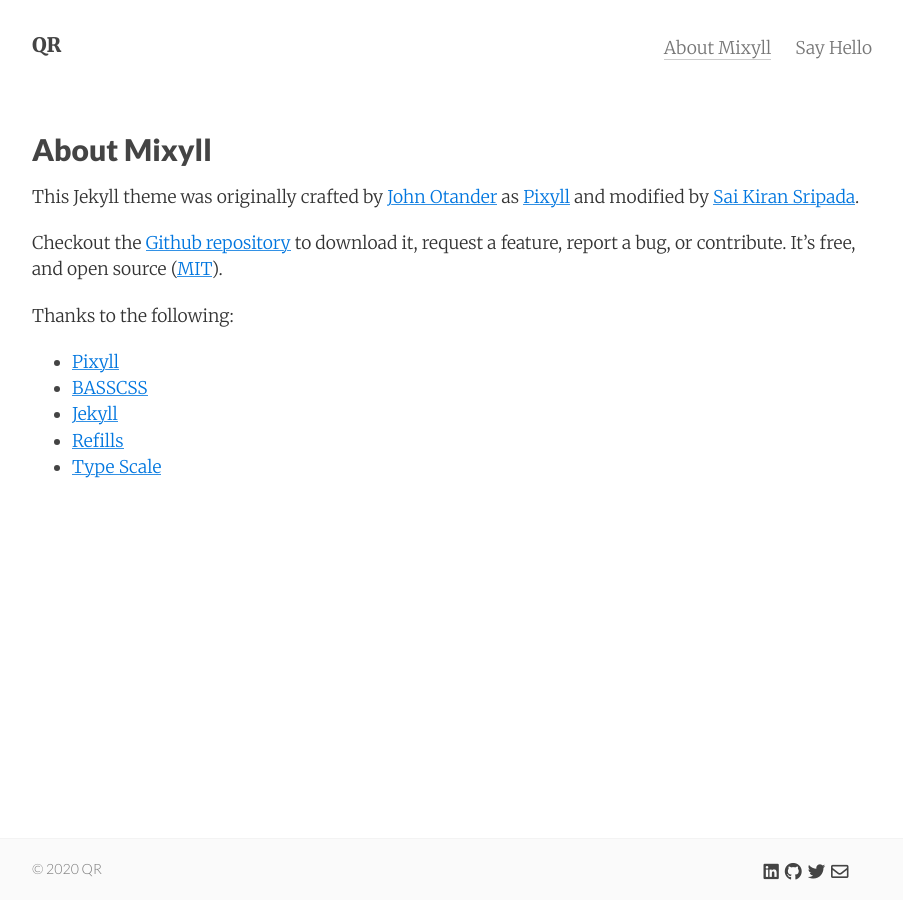
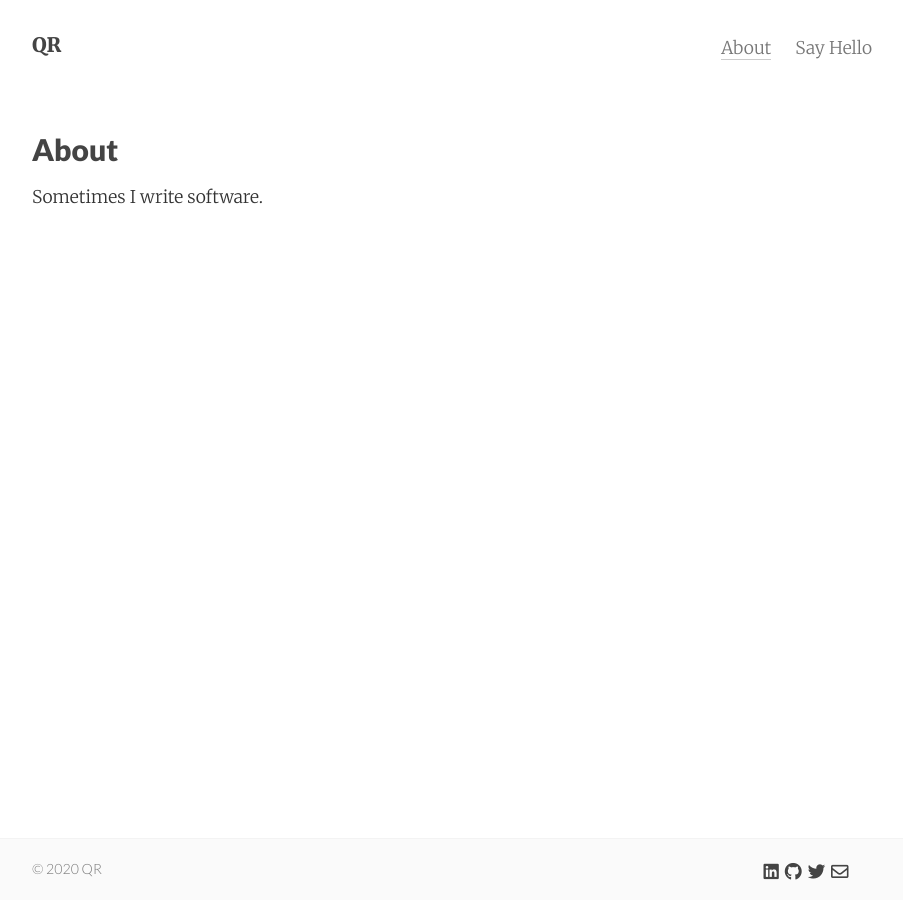
Before and after one commit to qrasmont/qrasmont.github.io, a Jekyll site: the page built from about.md, in a window 1280 px wide. Shown: the whole page, without its empty margins (188-1091 px from the left). Built offline with Jekyll 4.4.1, drawn with Linux system fonts in a browser that asks for light colours; nearby versions of some CDN libraries.

Commit message:
Update about page

```diff
--- a/about.md
+++ b/about.md
@@ -1,20 +1,8 @@
 ---
 layout: page
-title: About Mixyll
+title: About
 permalink: /about/
 tags: about
 ---
 
-This Jekyll theme was originally crafted by [John Otander](http://johnotander.com) as [Pixyll](https://github.com/johno/pixyll) and modified by [Sai Kiran Sripada](https://www.saikiransripada.com/).
-
-Checkout the [Github repository](https://github.com/saikiransripada/mixyll) to download it,
-request a feature, report a bug, or contribute. It's free, and open source
-([MIT](http://opensource.org/licenses/MIT)).
-
-Thanks to the following:
-
-* [Pixyll](https://github.com/johno/pixyll)
-* [BASSCSS](http://basscss.com)
-* [Jekyll](http://jekyllrb.com)
-* [Refills](http://refills.bourbon.io/)
-* [Type Scale](http://type-scale.com/)
+Sometimes I write software.
```
